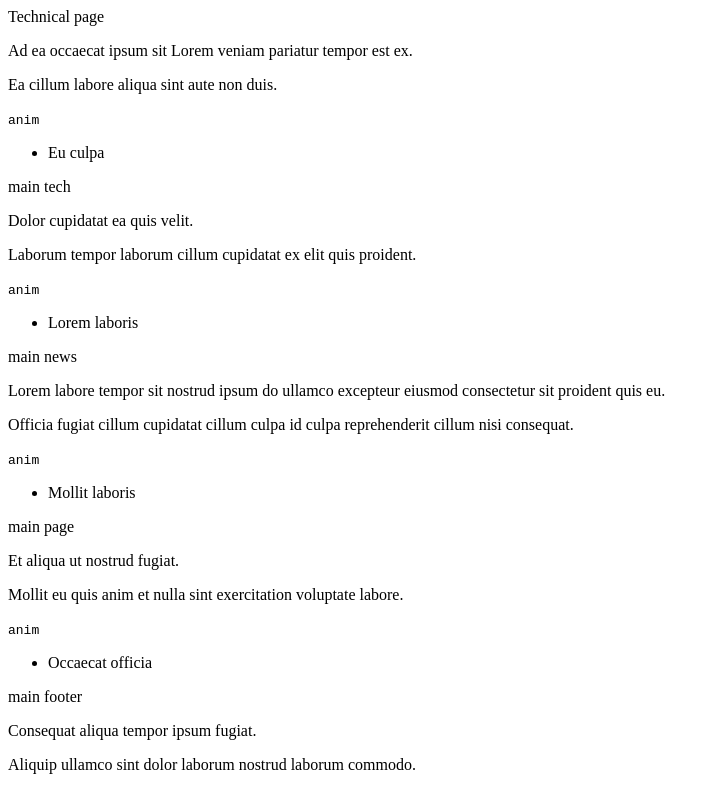
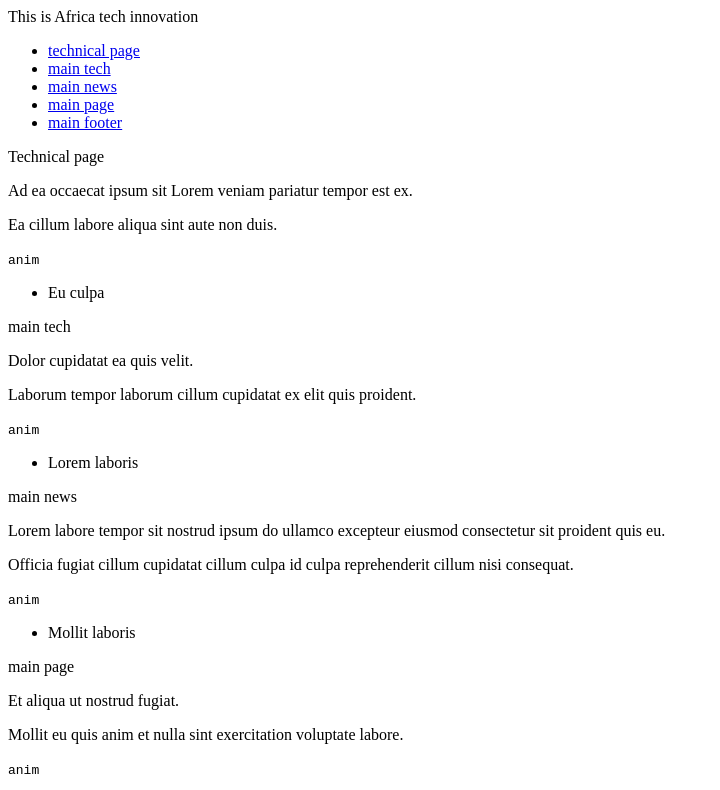
Before and after one commit to philmuhire/micro-trial, a plain HTML site: page index.html in a window 1280 px wide. Shown: the top 790 px of the page, without its empty margins (0-720 px from the left). Drawn offline with Linux system fonts and the light colour scheme.

Commit message:
added navlinks to each section

```diff
--- a/index.html
+++ b/index.html
@@ -1,5 +1,6 @@
 <!DOCTYPE html>
 <html lang="en">
+
 <head>
   <meta charset="UTF-8">
   <title>Fork Me! FCC: Test Suite Template</title>
@@ -8,7 +9,15 @@
 
 <body>
   <script src="https://cdn.freecodecamp.org/testable-projects-fcc/v1/bundle.js"></script>
-    <nav id="naThis is Afraica tech innovation</header>
+  <nav id="navbar">
+    <header>This is Africa tech innovation</header>
+    <ul>
+      <li><a href="#Technical_page" class="nav-link">technical page</a></li>
+      <li><a href="#main_tech" class="nav-link">main tech</a></li>
+      <li><a href="#main_news" class="nav-link">main news</a></li>
+      <li><a href="#main_page" class="nav-link">main page</a></li>
+      <li><a href="#main_footer" class="nav-link">main footer</a></li>
+    </ul>
   </nav>
   <main id="main-doc">
 
@@ -59,6 +68,7 @@
       </ul>
     </section>
   </main>
-    <script  src="js/index.js"></script>
+  <script src="js/index.js"></script>
 </body>
+
 </html>
```
Lines whose indentation alone changed are shown as unchanged.
